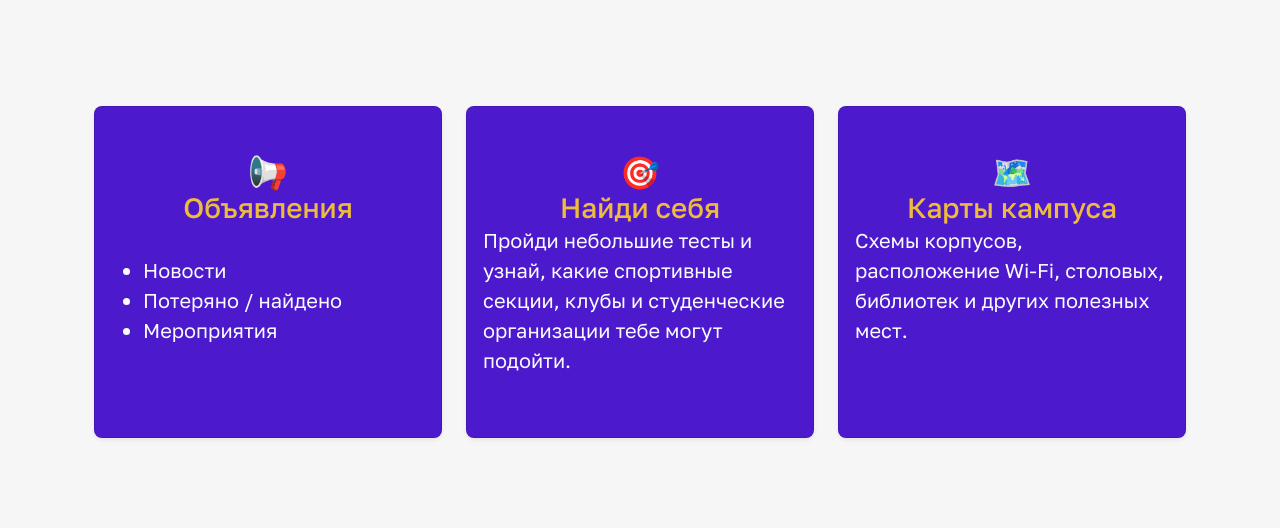
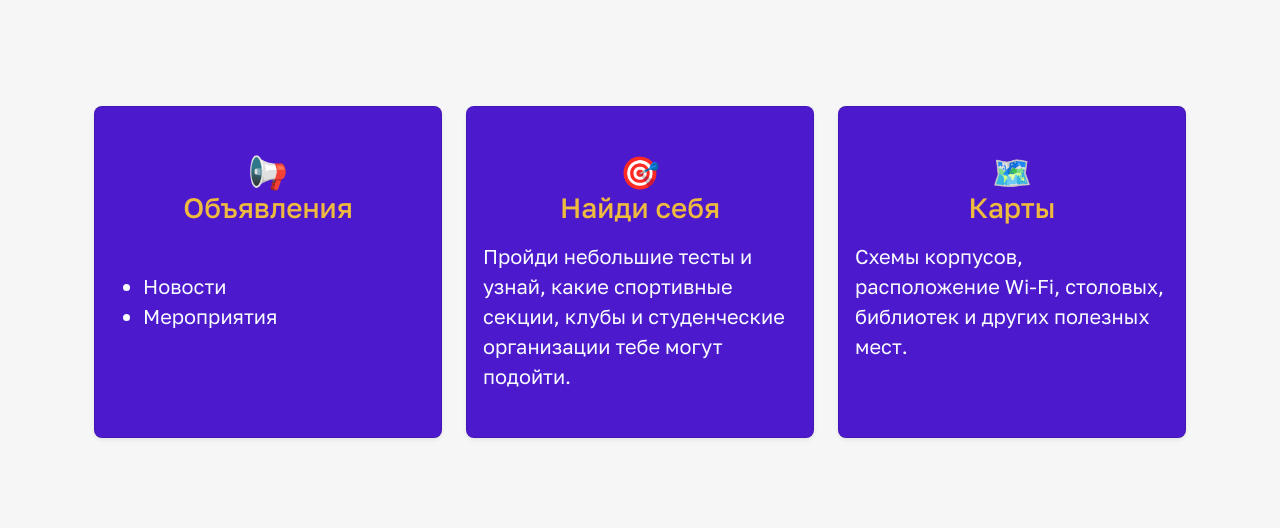
Before and after one commit to AyNur207/hackathon, a Flask app: page / in a window 1280 px wide. Shown: the part 282-810 px from the top of the page. Run offline with Flask 3, Linux system fonts and the light colour scheme.

Commit message:
Стили

```diff
--- a/static/css/style.css
+++ b/static/css/style.css
@@ -1,6 +1,12 @@
 * {box-sizing: border-box;}
-body{margin: 0;}
+body {
+  margin: 0;
+  background-color: #F6F6F6;
+  font-family: 'Golos Text', sans-serif;}
 div {padding: 30px 0}
+
+
+
 form {
   position: relative;
   width: 700px;
@@ -29,7 +35,6 @@ form {
 }
 .d1 button:before {
   content: "Поиск";
-  font-family: FontAwesome;
   font-size: 16px;
   color: #F9F0DA;
 }
--- a/static/css/style_main.css
+++ b/static/css/style_main.css
@@ -50,3 +50,7 @@ h1 {
 .card h3 {
     color: #EFBB3E;
 }
+
+.card-text {
+    margin-top: 1rem;
+}
--- a/templates/index.html
+++ b/templates/index.html
@@ -32,7 +32,6 @@
                     <div class="card-text">
                         <ul>
                             <li>Новости</li>
-                            <li>Потеряно / найдено</li>
                             <li>Мероприятия</li>
                         </ul>
                     </div>
@@ -68,7 +67,7 @@
                 <div class="card-body">
                     <h2 class="text-center">🗺️</h2>
                     <h3 class="card-title text-center">
-                        Карты кампуса
+                        Карты
                     </h3>
                     <p class="card-text">
                         Схемы корпусов,
```
Also changed, not shown: db/uunit_db.db.
